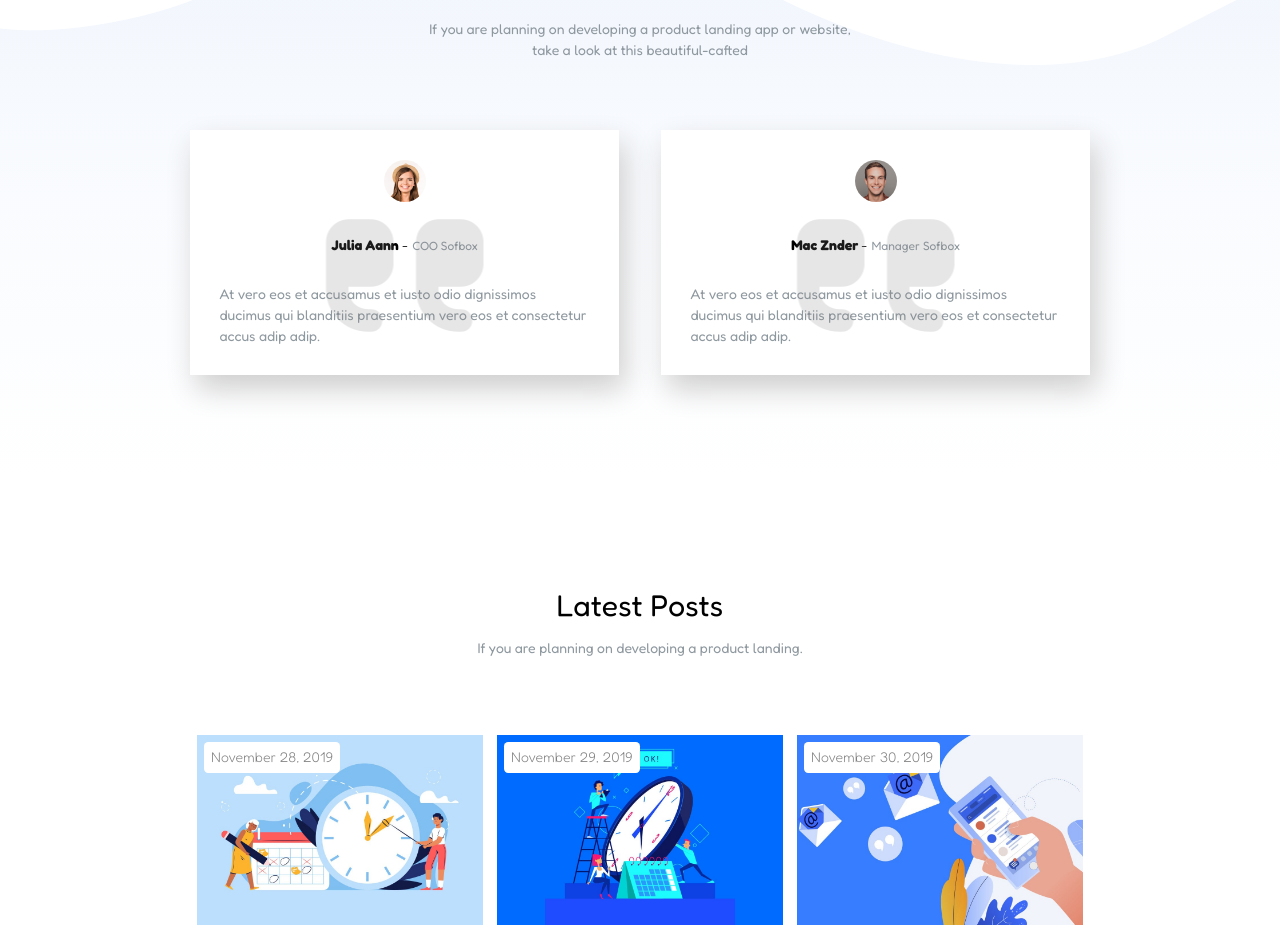
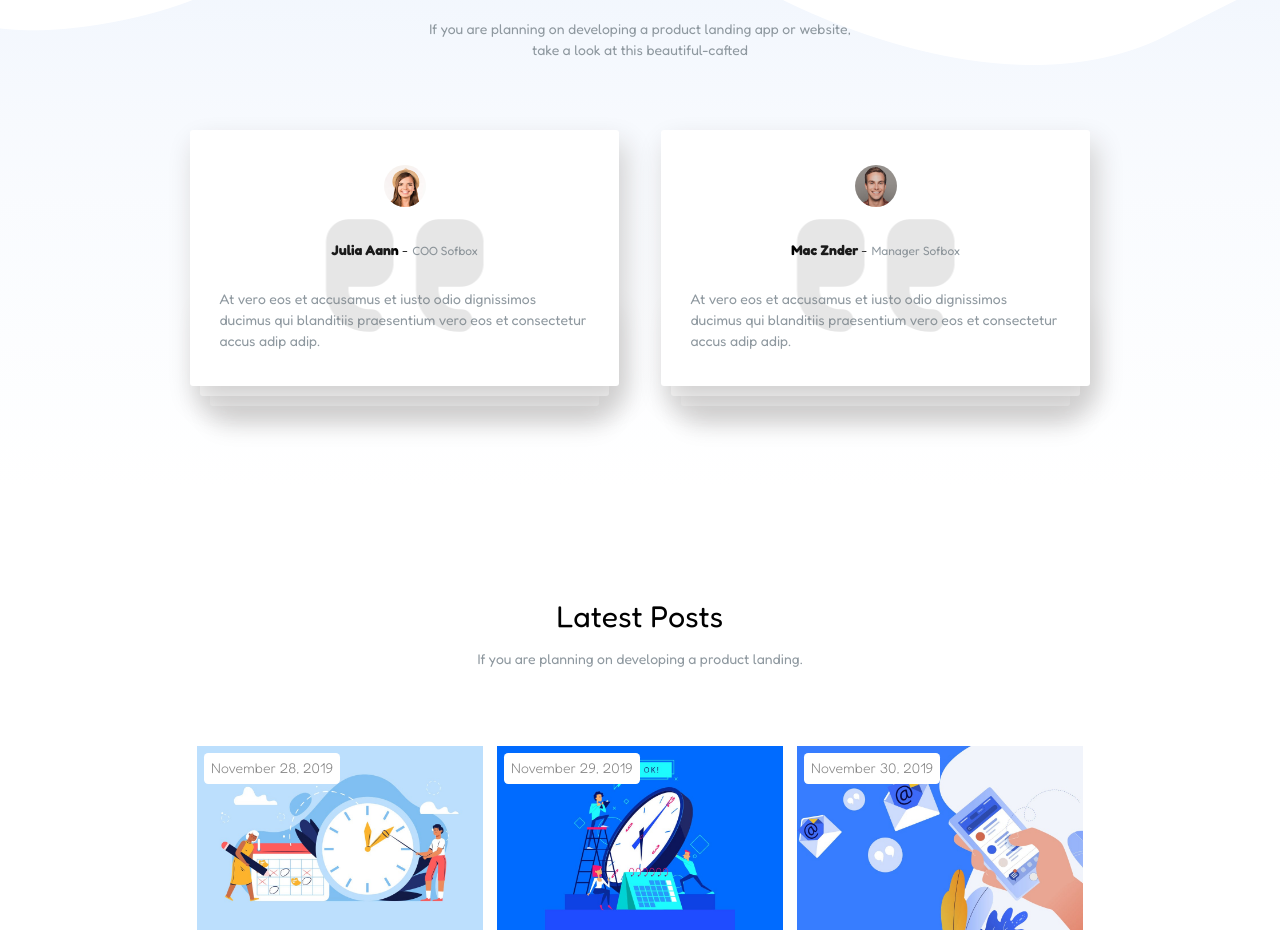
Before and after one commit to MGPasinetti/proj-html-vuejs, a Vue app: page / in a window 1280 px wide. Shown: the part 2085-3015 px from the top of the page. Built offline with nearby package versions, Linux system fonts and the light colour scheme.

Commit message:
working on testimonials-sec layout

```diff
--- a/src/components/CardTestimonial.vue
+++ b/src/components/CardTestimonial.vue
@@ -1,9 +1,15 @@
 <template>
   <div class="card">
+    <div class="card inner">
       <img :src="cardData.srcImg" :alt="cardData.name">
       <span><strong>{{ cardData.name }}</strong> - <small>{{ cardData.role }}</small></span>
       <i class="fa-solid fa-quote-right"></i>
       <p>{{ cardData.msg }}</p>
+    </div>
+    <div class="stack-cards">
+      <div></div>
+      <div></div>
+    </div>
   </div>
 </template>
 
@@ -20,11 +26,16 @@ export default {
 @import "../assets/styles/style.scss";
 
 .card {
-  padding: 2.1rem;
+  position: relative;
+
+  .card.inner {
+    padding: 2.5rem 2.1rem;
     @include col-layout($direction: column, $align: center);
     background-color: $bkg_color_white;
     position: relative;
+    z-index: 2;
     box-shadow: 6px 14px 28px 0px #cfcece;
+    border-radius: 3px;
 
     img {
       width: 3rem;
@@ -54,5 +65,35 @@ export default {
       color: $txt_color_grey;
       line-height: 1.5;
     }
+
+  }
+
+  .stack-cards {
+    position: relative;
+
+    & :first-child {
+      position: absolute;
+      bottom: -10px;
+      left: 10px;
+      z-index: 1;
+      width: calc(100% - 20px);
+      height: 100px;
+      background-color: $bkg_color_white;
+      box-shadow: 6px 14px 28px 0px #cfcece;
+      border-radius: 3px;
+    }
+
+    & :last-child {
+      position: absolute;
+      bottom: -20px;
+      left: 20px;
+      z-index: 0;
+      width: calc(100% - 40px);
+      height: 100px;
+      background-color: $bkg_color_white;
+      box-shadow: 6px 14px 28px 0px #cfcece;
+      border-radius: 3px;
+    }
+  }
 }
 </style>
--- a/src/components/TestimonialsSec.vue
+++ b/src/components/TestimonialsSec.vue
@@ -9,6 +9,10 @@
             </div>
             <div class="testimonials-grid">
                 <CardTestimonial v-for="card in arrTestimonials" :key="card.name" :card-data="card"/>
+            </div>
+            <div class="active-squares">
+                <span></span>
+                <span></span>
             </div>
       </div>
     </div>
```
Lines whose indentation alone changed are shown as unchanged.
